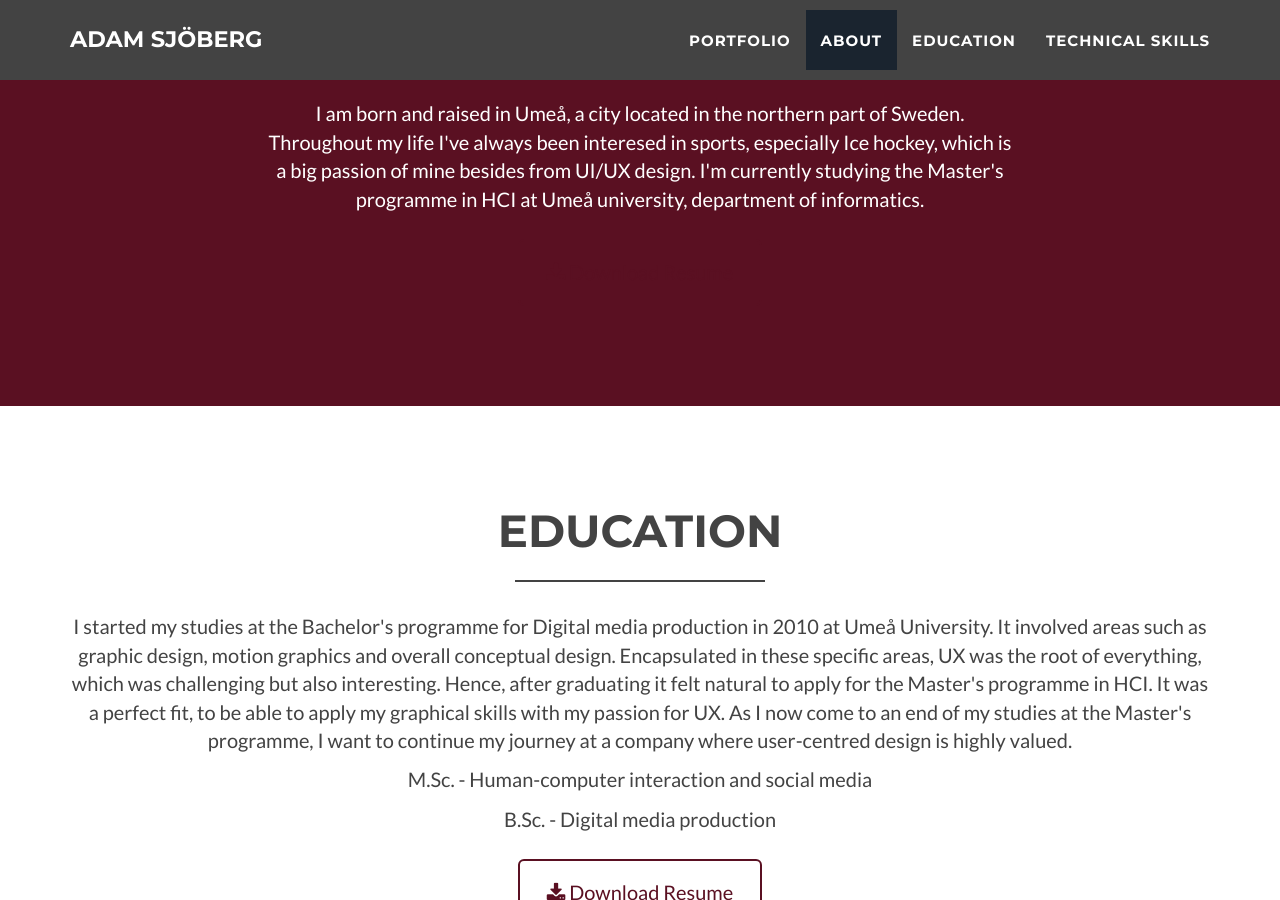
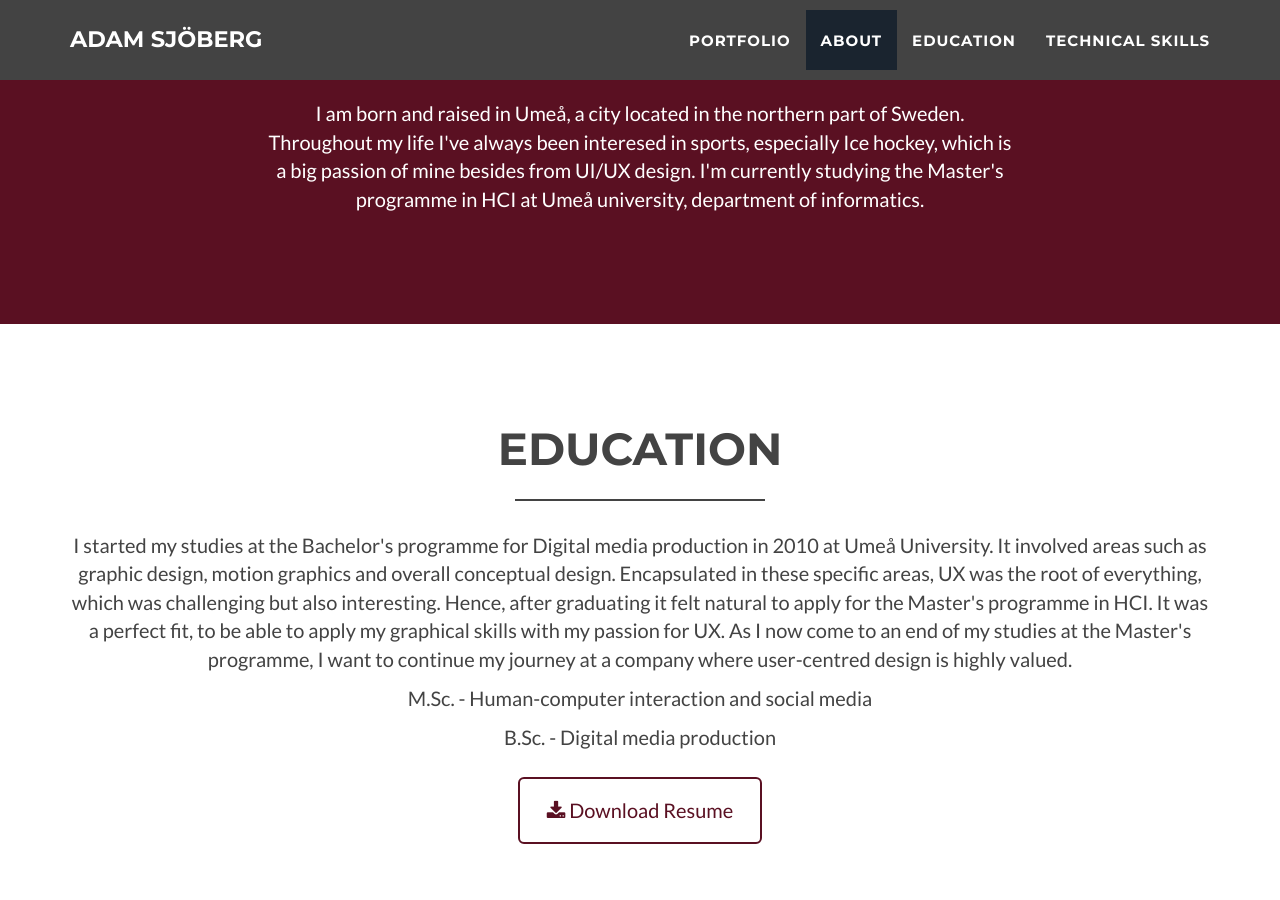
Before and after one commit to Adamsjoberg/Adamsjoberg.github.io, a Jekyll site: the page built from index.html, in a window 1280 px wide and 900 px high, scrolled down 2057 px. Built offline with Jekyll 4.4.1, drawn with Linux system fonts in a browser that asks for light colours.

Commit message:
removed download button about

```diff
--- a/_includes/about.html
+++ b/_includes/about.html
@@ -18,9 +18,6 @@
                     always been interesed in sports, especially Ice hockey, which is a big passion of mine besides from
                     UI/UX design. I'm currently studying the Master's programme in HCI at Umeå university, department of informatics.
                     </p>
-                    <a href="img/portfolio/Resume_Adam_Sjoberg.pdf" class="btn btn-lg btn-outline">
-                        <i class="fa fa-download"></i> Download Resume
-                    </a>
                 </div>
             </div>
         </div>
```
